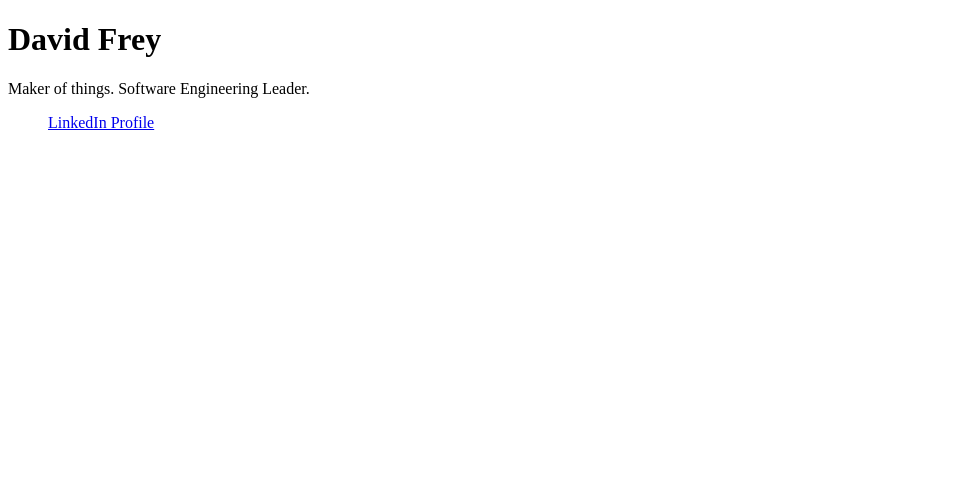
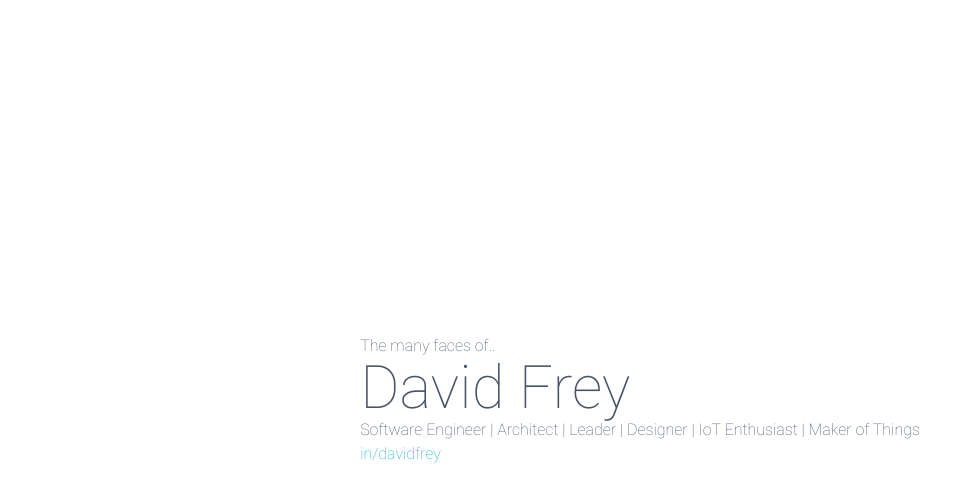
Before and after one commit to davidfrey/facesofdave, a plain HTML site: page public/index.html in a window 1280 px wide. Shown: the whole page, without its empty margins (0-974 px from the left). Drawn offline with Linux system fonts and the light colour scheme.

Commit message:
Clean up styles, add fonts

```diff
--- a/public/index.html
+++ b/public/index.html
@@ -1,14 +1,30 @@
 <!DOCTYPE html>
 <html lang="en-us">
   <head>
-        <meta charset="UTF-8">
-        <title>David Frey</title>
+    <meta charset="utf-8" />
+    <meta name="viewport" content="width=device-width, initial-scale=1.0" />
+    <title>The many faces of David Frey</title>
+    <link href="./facesofdave.css" rel="stylesheet" />
   </head>
   <body>
-    <h1>David Frey</h1>
-    <p>Maker of things. Software Engineering Leader.</p>
+    <div class="flex items-center justify-center h-screen text-slate-600">
+      <div>
+        <p>The many faces of..</p>
+        <h1 class="text-6xl font-medium">David Frey</h1>
+        <p>
+          Software Engineer | Architect | Leader | Designer | IoT Enthusiast |
+          Maker of Things
+        </p>
         <ul>
-        <a href="https://www.linkedin.com/in/davidfrey">LinkedIn Profile</a>
+          <li>
+            <a
+              href="https://www.linkedin.com/in/davidfrey"
+              class="text-cyan-500"
+              >in/davidfrey</a
+            >
+          </li>
         </ul>
+      </div>
+    </div>
   </body>
 </html>
```
Also changed, not shown: public/facesofdave.css, public/fonts/Roboto-Black.ttf (added), public/fonts/Roboto-BlackItalic.ttf (added), public/fonts/Roboto-Bold.ttf (added), public/fonts/Roboto-BoldItalic.ttf (added), public/fonts/Roboto-Italic.ttf (added), public/fonts/Roboto-Light.ttf (added), public/fonts/Roboto-LightItalic.ttf (added), public/fonts/Roboto-Medium.ttf (added), public/fonts/Roboto-MediumItalic.ttf (added), public/fonts/Roboto-Regular.ttf (added), public/fonts/Roboto-Thin.ttf (added), public/fonts/Roboto-ThinItalic.ttf (added). Lines whose indentation alone changed are shown as unchanged.
